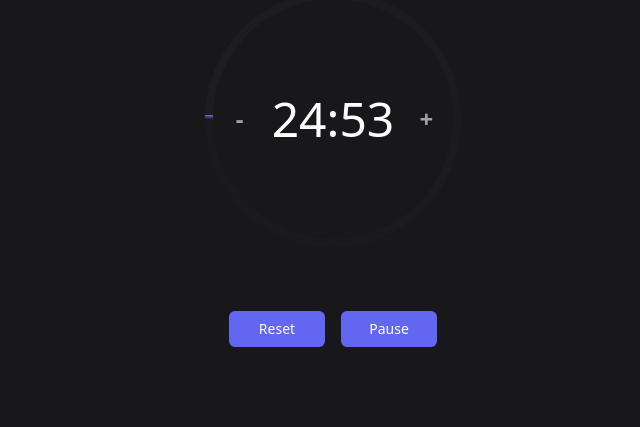
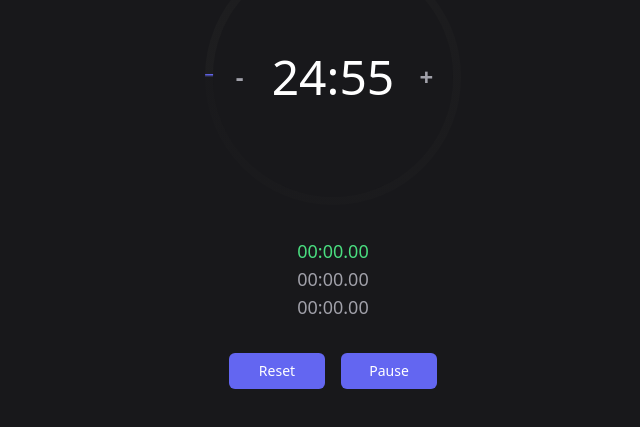
Before and after one commit to rdjakovic/pomodoro, a React (Vite) app: page / in a window 1280 px wide. Shown: the part 231-658 px from the top of the page, without its empty margins (307-947 px from the left). Built offline with nearby package versions, Linux system fonts and the light colour scheme.

Commit message:
Initialize timer to 0

```diff
--- a/src/pomodoro.tsx
+++ b/src/pomodoro.tsx
@@ -8,8 +8,8 @@ export default function PomodoroTimer() {
   const [timeLeft, setTimeLeft] = React.useState(25 * 60);
   const [isActive, setIsActive] = React.useState(true);
   const [isPaused, setIsPaused] = React.useState(false);
-  const [timerHistory, setTimerHistory] = React.useState<number[]>([]);
-
+  // Change the timerHistory state initialization
+  const [timerHistory, setTimerHistory] = React.useState<number[]>([0, 0, 0]);
   React.useEffect(() => {
     let interval: NodeJS.Timeout;
 
@@ -106,7 +106,7 @@ export default function PomodoroTimer() {
         <div className="flex flex-col items-center">
           {timerHistory.map((time, index) => (
             <motion.div
-              key={time}
+              key={`${time}-${index}`} // Added index to key to handle duplicate zeros
               className={`text-lg font-medium ${
                 index === 0 ? "text-green-400" : "text-zinc-400"
               }`}
```
